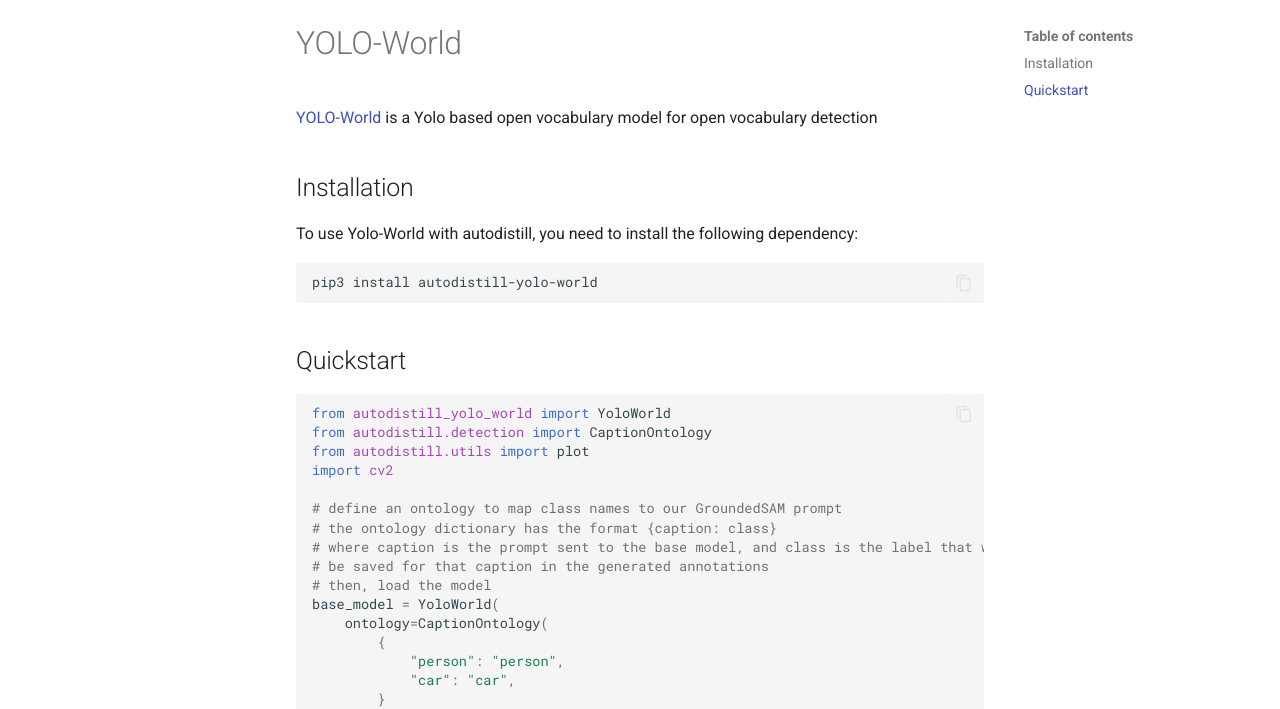
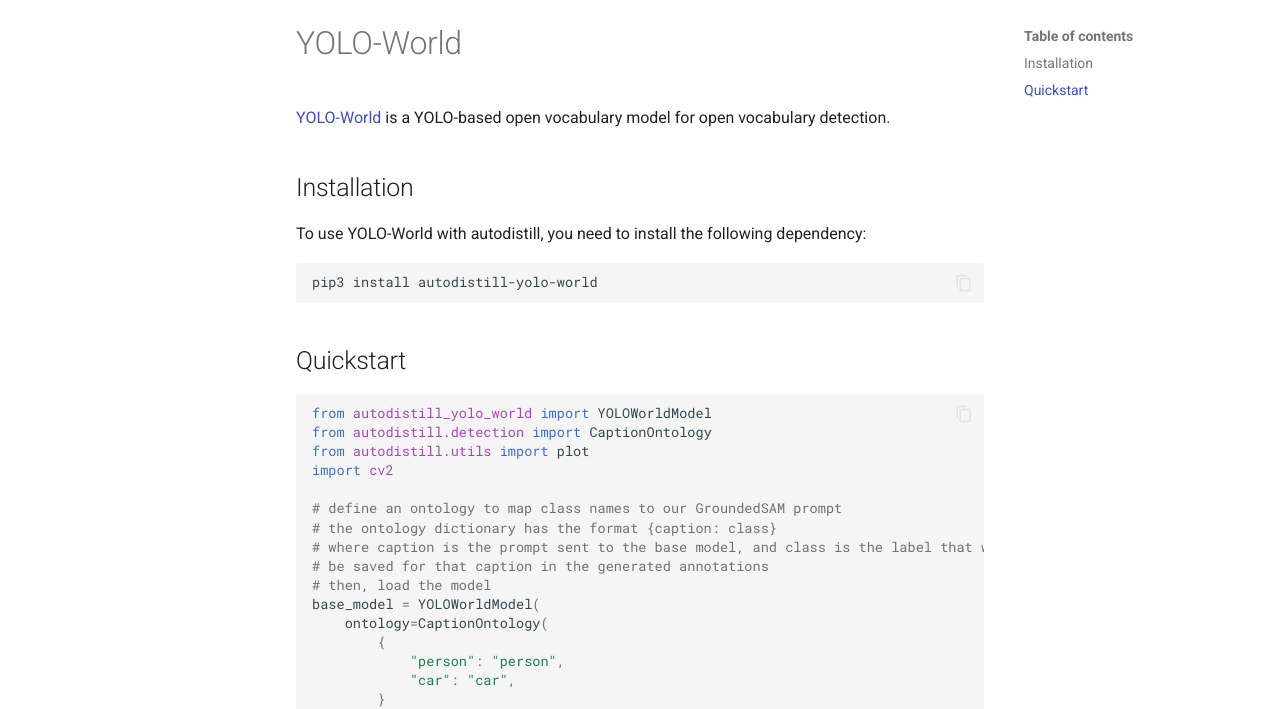
Before and after one commit to autodistill/autodistill, an MkDocs documentation site: the page built from docs/base_models/yolo-world.md, in a window 1280 px wide and 1198 px high. Shown: the part 123-832 px from the top of the window. Built offline with MkDocs 1.6.1 and Material for MkDocs 9.7.7, drawn with Linux system fonts in a browser that asks for light colours; plug-ins that fetch from the network failed and are left out; comment, search, counter and statistics services are not loaded.

Commit message:
Update yolo-world.md

````diff
--- a/docs/base_models/yolo-world.md
+++ b/docs/base_models/yolo-world.md
@@ -1,11 +1,11 @@
 # YOLO-World
 
-[YOLO-World](https://github.com/AILab-CVC/YOLO-World) is a Yolo based open vocabulary model for open vocabulary detection
+[YOLO-World](https://github.com/AILab-CVC/YOLO-World) is a YOLO-based open vocabulary model for open vocabulary detection.
 
 
 ## Installation
 
-To use Yolo-World with autodistill, you need to install the following dependency:
+To use YOLO-World with autodistill, you need to install the following dependency:
 
 
 ```bash
@@ -14,7 +14,7 @@ pip3 install autodistill-yolo-world
 ## Quickstart
 
 ```python
-from autodistill_yolo_world import YoloWorld
+from autodistill_yolo_world import YOLOWorldModel
 from autodistill.detection import CaptionOntology
 from autodistill.utils import plot
 import cv2
@@ -24,7 +24,7 @@ import cv2
 # where caption is the prompt sent to the base model, and class is the label that will
 # be saved for that caption in the generated annotations
 # then, load the model
-base_model = YoloWorld(
+base_model = YOLOWorldModel(
     ontology=CaptionOntology(
         {
             "person": "person",
````
